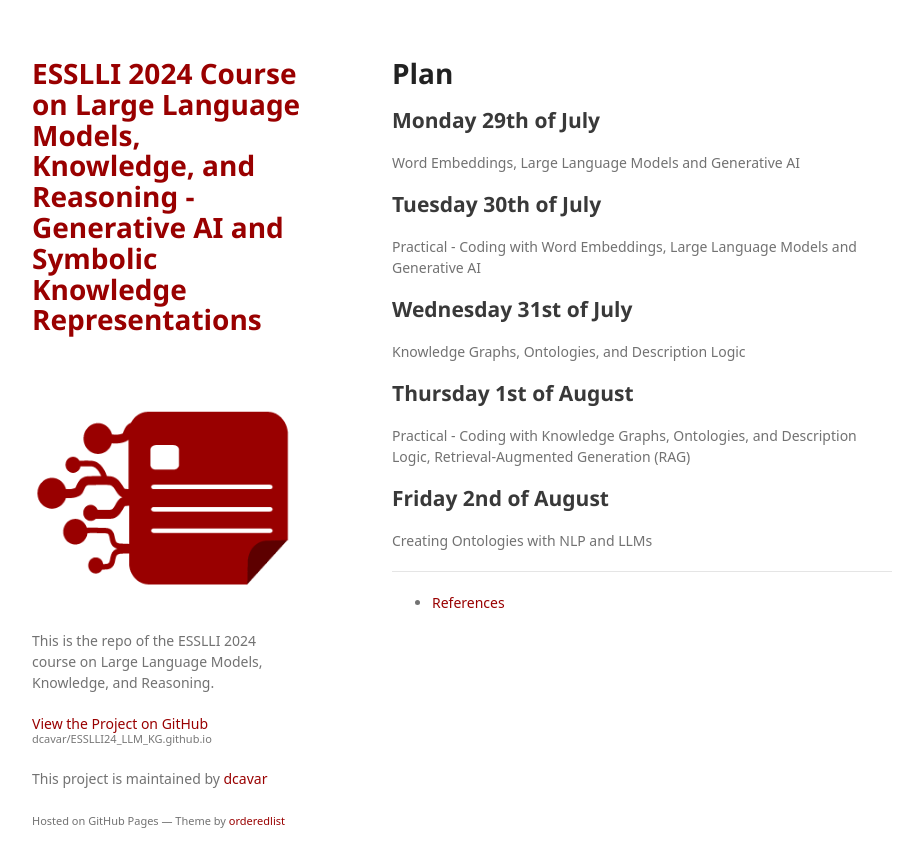
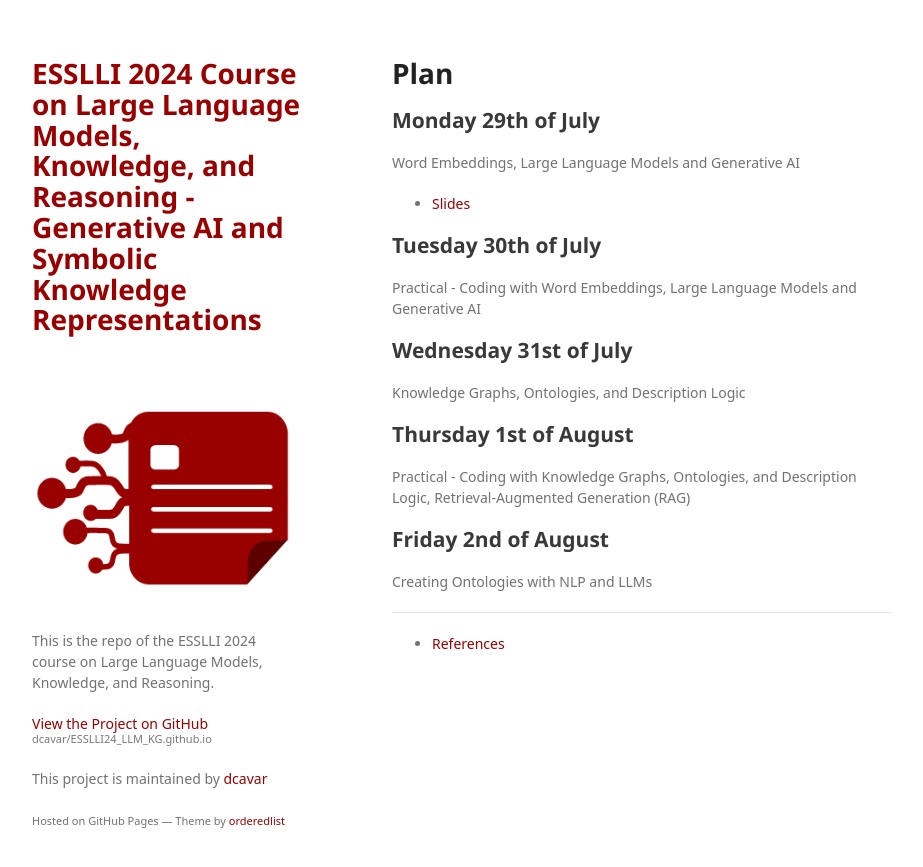
Before and after one commit to dcavar/ESSLLI24_LLM_KG.github.io, a Jekyll site: the page built from docs/plan.md, in a window 1280 px wide. Shown: the top 867 px of the page, without its empty margins (178-1101 px from the left). Built offline with Jekyll 4.4.1, drawn with Linux system fonts in a browser that asks for light colours; some web fonts are replaced; our own code applies the rules of GitHub Pages for plain Markdown files.

Commit message:
added slides

```diff
--- a/docs/plan.md
+++ b/docs/plan.md
@@ -2,23 +2,31 @@
 
 
 ## Monday 29th of July
+
 Word Embeddings, Large Language Models and Generative AI
+
+- [Slides]()
 
 
 ## Tuesday 30th of July
+
 Practical - Coding with Word Embeddings, Large Language Models and Generative AI
 
 
 ## Wednesday 31st of July
+
 Knowledge Graphs, Ontologies, and Description Logic
 
 
 ## Thursday 1st of August
+
 Practical - Coding with Knowledge Graphs, Ontologies, and Description Logic, Retrieval-Augmented Generation (RAG)
 
 
 ## Friday 2nd of August
+
 Creating Ontologies with NLP and LLMs
+
 
 ---
 - [References](/references)
```
Also changed, not shown: 1 other file.
